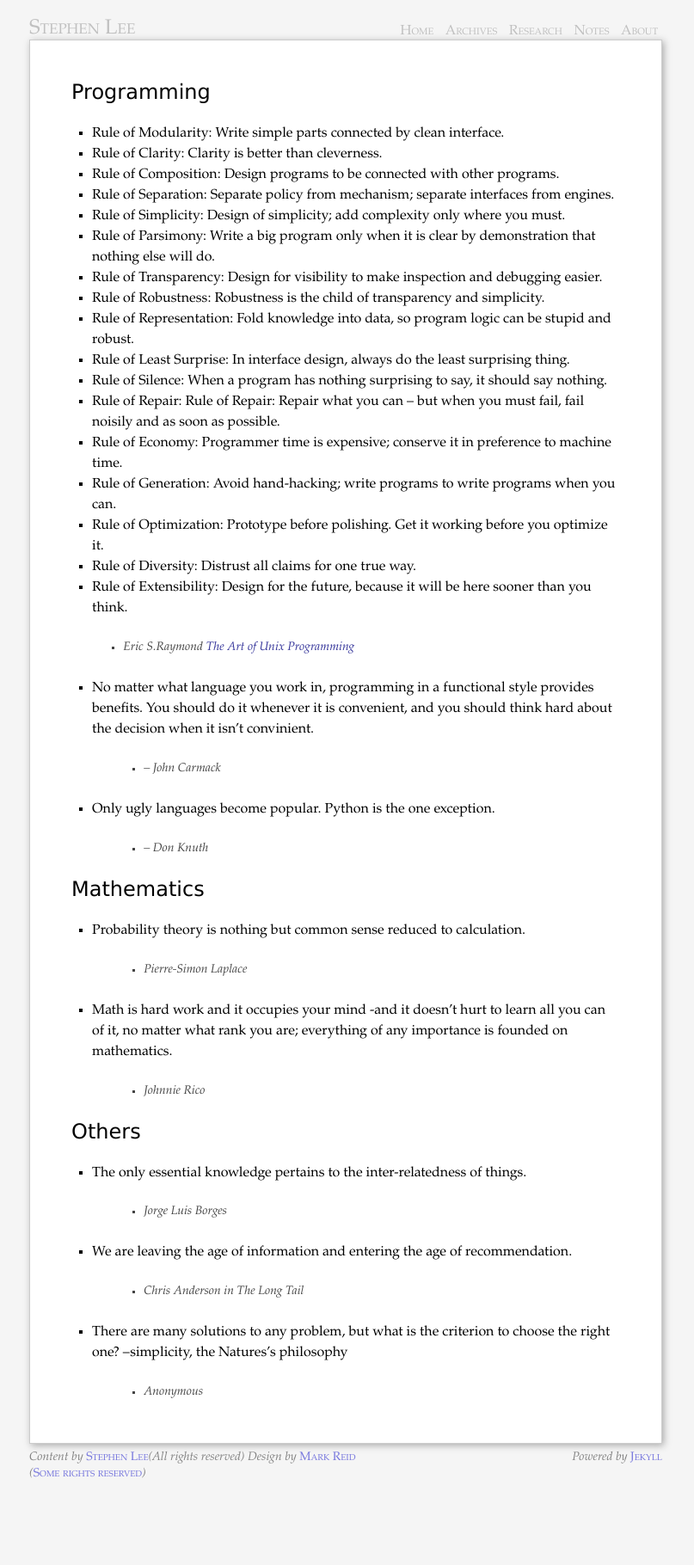
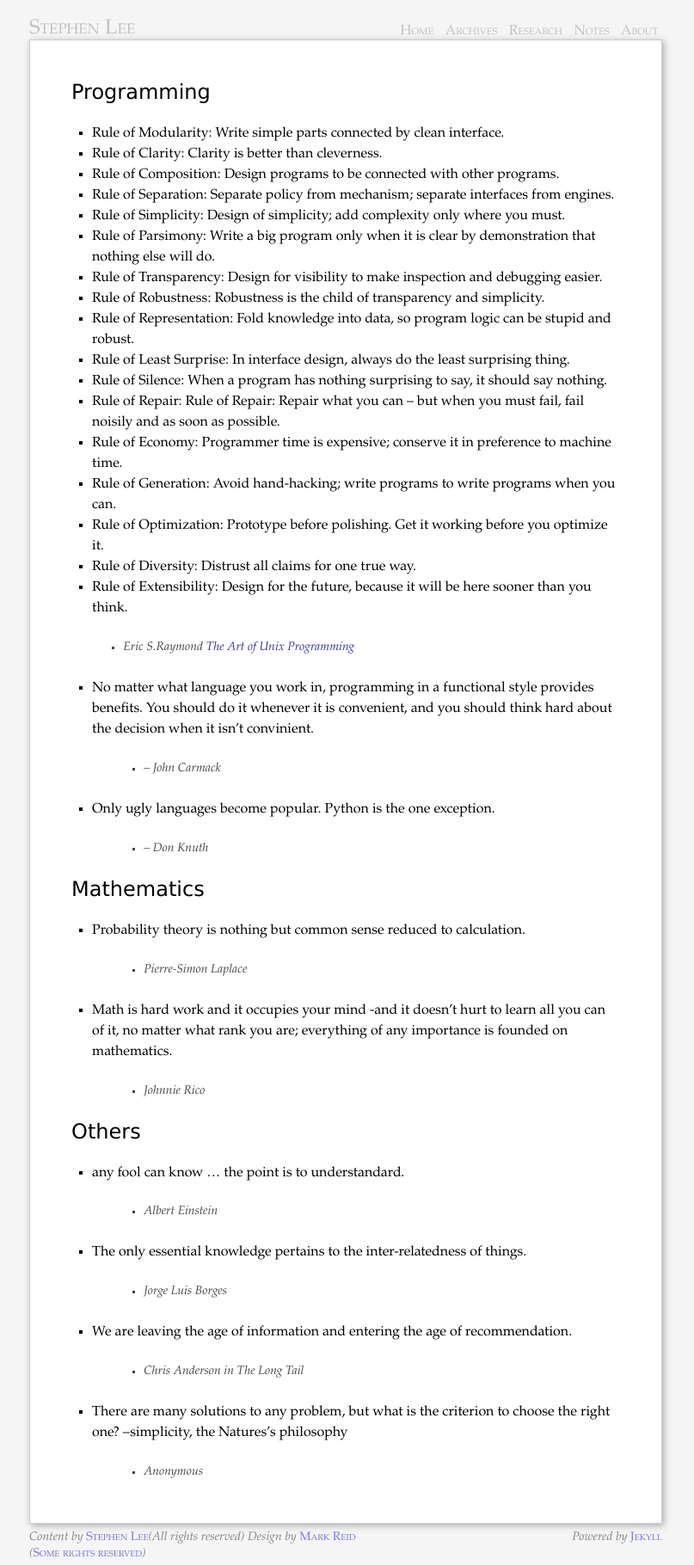
Before and after one commit to stephenLee/stephenlee.github.com, a Jekyll site: the page built from notes/quotes/index.markdown, in a window 1280 px wide. Shown: the whole page at 86% size, without its empty margins (238-1045 px from the left). Built offline with Jekyll 4.4.1, drawn with Linux system fonts in a browser that asks for light colours; before the commit the page ends 1727 px from its top, so only the background shows below that.

Commit message:
Updated notes/quotes/index.markdown

```diff
--- a/notes/quotes/index.markdown
+++ b/notes/quotes/index.markdown
@@ -47,6 +47,9 @@ here sooner than you think.
 
 # Others #
 
+* any fool can know ... the point is to understandard.
+> - *Albert Einstein*
+
 * The only essential knowledge pertains to the inter-relatedness of
   things.
 > - *Jorge Luis Borges*
```
